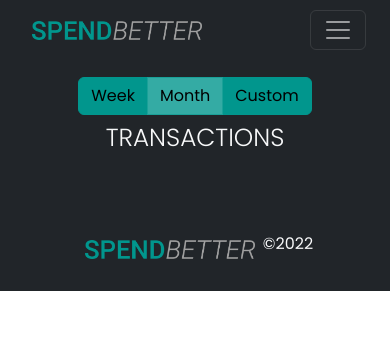
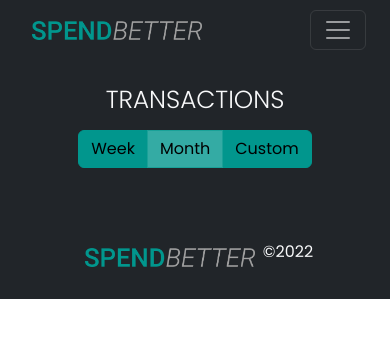
Before and after one commit to nickmendezFlatiron/budget-app, a React (Vite) app in the folder client/: page /transactions in a window 390 px wide. Shown: the top 338 px of the page. Built offline with nearby package versions, Linux system fonts and the light colour scheme.

Commit message:
added padding to transaction view in mobile

```diff
--- a/client/src/dashboard/transactions/Transactions.jsx
+++ b/client/src/dashboard/transactions/Transactions.jsx
@@ -17,6 +17,9 @@ const Transactions = () => {
     <div className='bg-dark text-light pb-5'>
       <Container>
         <Row xs={1} sm={1} md={2} className="pt-3">
+          <Col className="text-center text-md-start  py-2 py-md-0 px-0">
+            <h2 className='text-uppercase fw-light'>TRANSACTIONS</h2>
+          </Col>
           <Col className="text-center text-md-end px-0">
             <ToggleButtonGroup type="checkbox" value={timeFrame} onChange={handleTimeFrameChange} className="">
               <ToggleButton id="week" value="Week">
@@ -30,9 +33,6 @@ const Transactions = () => {
               </ToggleButton>
             </ToggleButtonGroup>
           </Col>
-          <Col className="text-center text-md-start order-md-first pt-2 pt-md-0 px-0">
-            <h2 className='text-uppercase fw-light'>TRANSACTIONS</h2>
-          </Col>
         </Row>
       </Container>
     </div>
```
